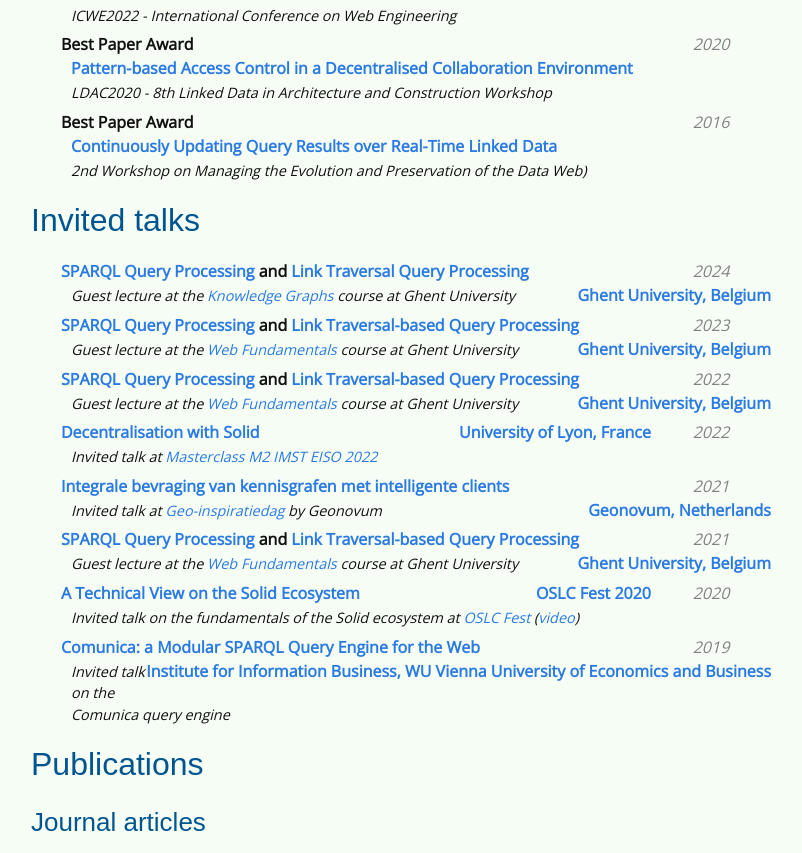
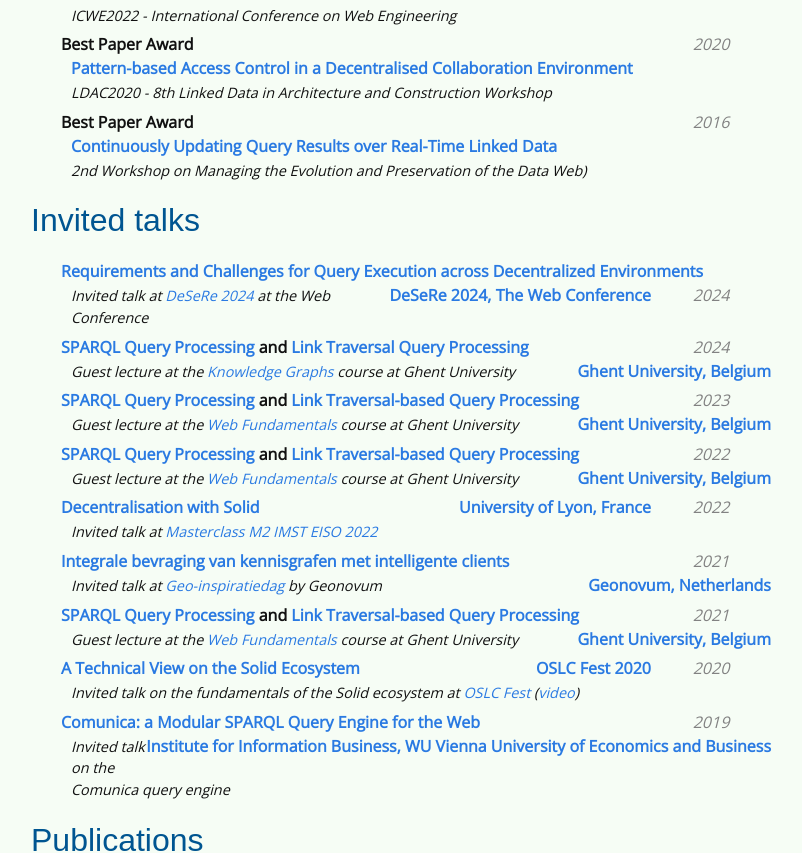
Before and after one commit to rubensworks/rubensworks.net, a Jekyll site: the page built from cv.md, in a window 1280 px wide and 900 px high, scrolled down 2984 px, cut to the strip 0-853 px from the top of the window. Shown: the whole strip, without its empty margins (239-1041 px from the left). Built offline with Jekyll 4.4.1, drawn with Linux system fonts in a browser that asks for light colours; some web fonts are replaced.

Commit message:
Add DeSeRe invited talk to CV

```diff
--- a/cv.md
+++ b/cv.md
@@ -302,6 +302,12 @@ Additionally, he has served as a reviewer and program committee member for these
 
 <ul class="cv-listing">
 {% include cv-listing.html
+    subject="[Requirements and Challenges for Query Execution across Decentralized Environments](https://www.rubensworks.net/raw/slides/2024/webconf-desere-querydecentralized/)"
+    date="2024"
+    location="DeSeRe 2024, The Web Conference"
+    description="Invited talk at [DeSeRe 2024](https://desere.org/) at the Web Conference"
+%}
+{% include cv-listing.html
     subject="[SPARQL Query Processing](https://www.rubensworks.net/raw/slides/2024/ugent-knowledgegraphs-sparqlengines/) and [Link Traversal Query Processing](https://www.rubensworks.net/raw/slides/2024/ugent-knowledgegraphs-linktraversal/)"
     date="2024"
     location="Ghent University, Belgium"
```
